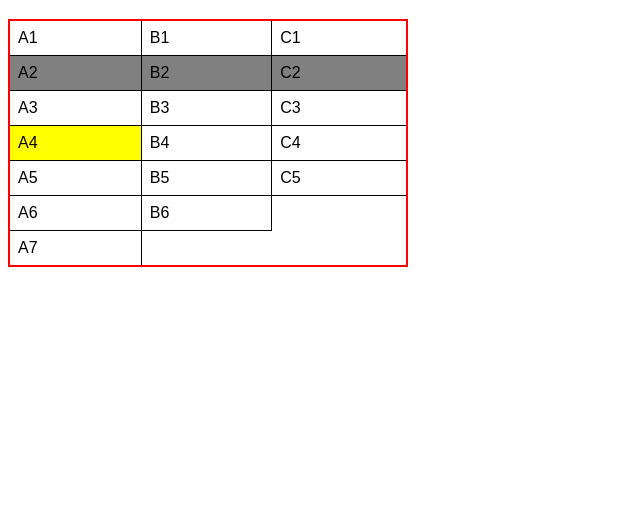
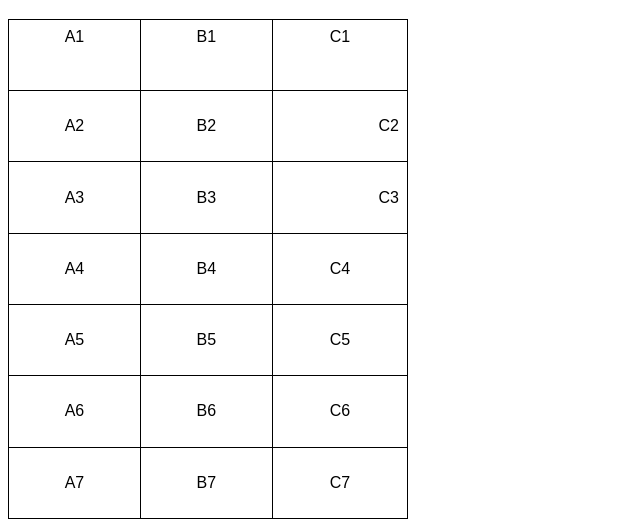
Before and after one commit to IGTag/01HTML-CSS, a plain HTML site: page Exercicios/exerc0027/index.html in a window 1280 px wide. Shown: the part 61-588 px from the top of the page, without its empty margins (0-640 px from the left). Drawn offline with Linux system fonts and the light colour scheme.

Commit message:
Update index.html

```diff
--- a/Exercicios/exerc0027/index.html
+++ b/Exercicios/exerc0027/index.html
@@ -10,18 +10,20 @@
         }
         table{
             width: 400px;
+            height: 500px;
             border-collapse:collapse;
-            border: 2px solid red;
-        }
-        tr.linha{
-            background-color: grey;
         }
         td{
             border: 1px solid black;
             padding: 8px;
+            text-align: center;
+            vertical-align: middle;
         }
-        td.dado{
-            background-color: yellow;
+        td.top{
+            vertical-align: top;
+        }
+        .numero{
+            text-align: right;
         }
     </style>
 </head>
@@ -35,22 +37,22 @@
     -->
     <table>
         <tr>  <!--Primeira Linha-->
-            <td>A1</td>
-            <td>B1</td>
-            <td>C1</td>
+            <td class="top">A1</td>
+            <td class="top">B1</td>
+            <td class="top">C1</td>
         </tr>
-        <tr class="linha">
+        <tr>
             <td>A2</td>
             <td>B2</td>
-            <td>C2</td>
+            <td class="numero">C2</td>
         </tr>
         <tr>
             <td>A3</td>
             <td>B3</td>
-            <td>C3</td>
+            <td class="numero">C3</td>
         </tr>
         <tr>
-            <td class="dado">A4</td>
+            <td>A4</td>
             <td>B4</td>
             <td>C4</td>
         </tr>
@@ -62,9 +64,12 @@
         <tr>
             <td>A6</td>
             <td>B6</td>
+            <td>C6</td>
         </tr>
         <tr>
             <td>A7</td>
+            <td>B7</td>
+            <td>C7</td>
         </tr>
     </table>
 </body>
```
